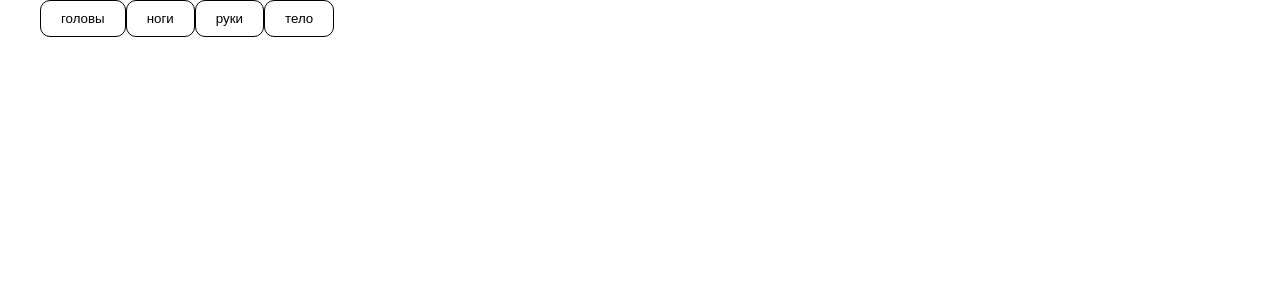
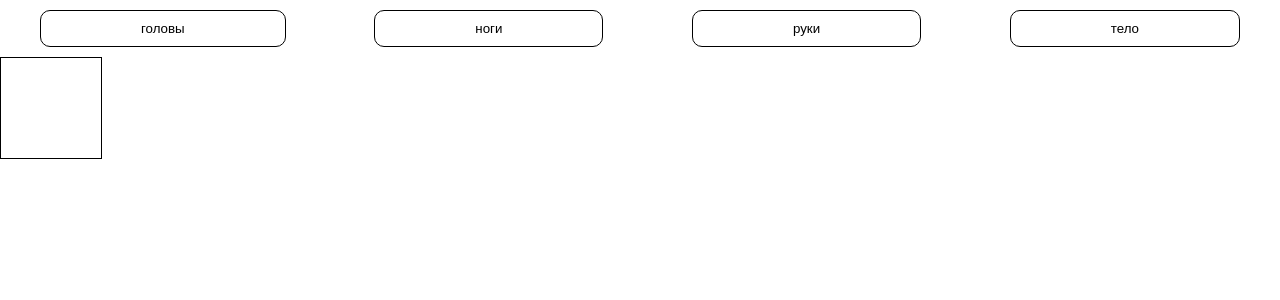
Before and after one commit to Emil307/mobx, a React (Vite) app: page / in a window 1280 px wide. Shown: the top 300 px of the page. Built offline with nearby package versions, Linux system fonts and the light colour scheme.

Commit message:
create skin

```diff
--- /dev/null
+++ b/src/entities/Skin.tsx
@@ -0,0 +1,28 @@
+import React from 'react';
+import styled from 'styled-components';
+
+const Head = styled.div`
+  width: 100px;
+  height: 100px;
+  border: 1px #000 solid;
+`
+
+const Arms = styled.div``
+
+const Body = styled.div``
+
+const Legs = styled.div``
+
+const Skin: React.FC = () => {
+  return (
+    <div>
+      <Head></Head>
+      <Arms>
+        <Body></Body>
+      </Arms>
+      <Legs></Legs>
+    </div>
+  )
+}
+
+export default Skin
--- a/src/pages/SkinPage.tsx
+++ b/src/pages/SkinPage.tsx
@@ -1,10 +1,12 @@
 import React from 'react';
 import Header from '../widgets/Header';
+import Skin from '../entities/Skin';
 
 const SkinPage: React.FC = () => {
   return (
     <>
       <Header/>
+      <Skin/>
     </>
   )
 }
--- a/src/widgets/Header.tsx
+++ b/src/widgets/Header.tsx
@@ -2,16 +2,21 @@ import React from 'react';
 import styled from 'styled-components';
 
 const Container = styled.div`
+  display: flex;
+  align-items: center;
+  justify-content: space-between;
   width: 1200px;
   margin: 0 auto;
+  padding: 10px 0;
 `
 
 const Button = styled.button`
   background: none;
   border: 1px solid #000;
-  padding: 10px 20px;
+  padding: 10px 100px;
   border-radius: 10px;
   transition: .3s;
+  cursor: pointer;
   &:hover {
     background: #000;
     color: #fff;
```
